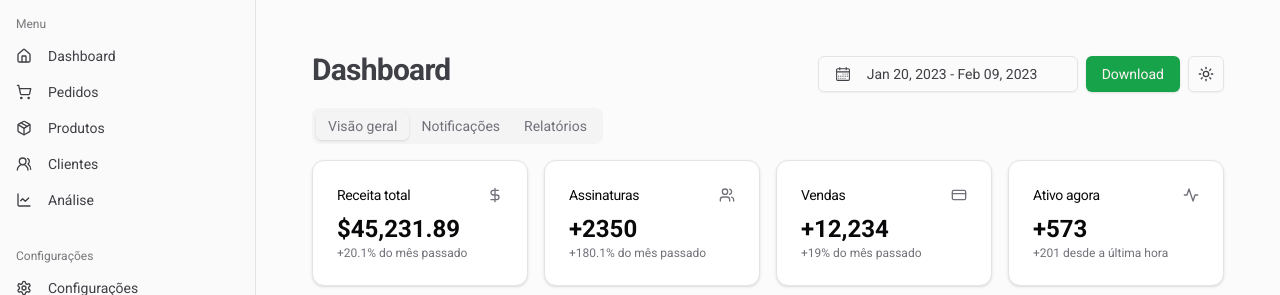
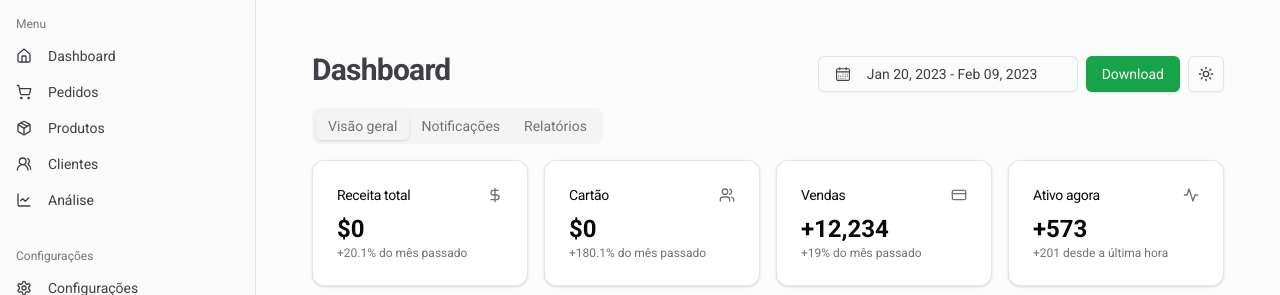
Before and after one commit to PedroLuc-cpu/finance-controll, a Next.js app: page /dashboard in a window 1280 px wide. Shown: the top 295 px of the page. Built offline with nearby package versions, Linux system fonts and the light colour scheme; no server answers.

Commit message:
feat: adicionar integração com a API de saldo da Stripe
- Criada rota de API `/api/stripe/balance` para obter o saldo da conta Stripe
- Configurado Stripe SDK e variáveis de ambiente para acesso seguro à API
- Implementado componente frontend para buscar e exibir saldo disponível e pendente.

```diff
--- a/biome.json
+++ b/biome.json
@@ -21,10 +21,5 @@
 		"rules": {
 			"recommended": true
 		}
-	},
-	"javascript": {
-		"formatter": {
-			"quoteStyle": "double"
-		}
 	}
 }
--- a/package.json
+++ b/package.json
@@ -66,6 +66,7 @@
     "react-resizable-panels": "^2.1.5",
     "recharts": "^2.13.0",
     "sonner": "^1.5.0",
+    "stripe": "^17.3.1",
     "tailwind-merge": "^2.5.4",
     "tailwindcss-animate": "^1.0.7",
     "vaul": "^1.1.0",
--- a/src/components/ui/calendar.tsx
+++ b/src/components/ui/calendar.tsx
@@ -1,8 +1,9 @@
-import * as React from "react";
+import type * as React from "react";
 import { ChevronLeftIcon, ChevronRightIcon } from "@radix-ui/react-icons";
 import { DayPicker } from "react-day-picker";
+import { cn } from "@/lib/utils";
+import { ptBR } from "date-fns/locale";
 
-import { cn } from "@/lib/utils";
 import { buttonVariants } from "@/components/ui/button";
 
 export type CalendarProps = React.ComponentProps<typeof DayPicker>;
@@ -15,6 +16,7 @@ function Calendar({
 }: CalendarProps) {
   return (
     <DayPicker
+      locale={ptBR}
       showOutsideDays={showOutsideDays}
       className={cn("p-3", className)}
       classNames={{
@@ -25,7 +27,7 @@ function Calendar({
         nav: "space-x-1 flex items-center",
         nav_button: cn(
           buttonVariants({ variant: "outline" }),
-					"h-7 w-7 bg-transparent p-0 opacity-50 hover:opacity-100",
+          "h-7 w-7 bg-transparent p-0 opacity-50 hover:opacity-100"
         ),
         nav_button_previous: "absolute left-1",
         nav_button_next: "absolute right-1",
@@ -38,11 +40,11 @@ function Calendar({
           "relative p-0 text-center text-sm focus-within:relative focus-within:z-20 [&:has([aria-selected])]:bg-accent [&:has([aria-selected].day-outside)]:bg-accent/50 [&:has([aria-selected].day-range-end)]:rounded-r-md",
           props.mode === "range"
             ? "[&:has(>.day-range-end)]:rounded-r-md [&:has(>.day-range-start)]:rounded-l-md first:[&:has([aria-selected])]:rounded-l-md last:[&:has([aria-selected])]:rounded-r-md"
-						: "[&:has([aria-selected])]:rounded-md",
+            : "[&:has([aria-selected])]:rounded-md"
         ),
         day: cn(
           buttonVariants({ variant: "ghost" }),
-					"h-8 w-8 p-0 font-normal aria-selected:opacity-100",
+          "h-8 w-8 p-0 font-normal aria-selected:opacity-100"
         ),
         day_range_start: "day-range-start",
         day_range_end: "day-range-end",
--- a/src/layout/app-sidebar.tsx
+++ b/src/layout/app-sidebar.tsx
@@ -167,28 +167,28 @@ export function AppSidebar() {
                 <DropdownMenuGroup>
                   <DropdownMenuItem>
                     <Sparkles />
-										Upgrade to Pro
+                    Atualizar para Pro{" "}
                   </DropdownMenuItem>
                 </DropdownMenuGroup>
                 <DropdownMenuSeparator />
                 <DropdownMenuGroup>
+                  <Link href="/settings">
                     <DropdownMenuItem>
                       <BadgeCheck />
-										Account
+                      Conta
                     </DropdownMenuItem>
-									<DropdownMenuItem>
-										<CreditCard />
-										Billing
-									</DropdownMenuItem>
+                  </Link>
+                  <Link href="/settings">
                     <DropdownMenuItem>
                       <Bell />
-										Notifications
+                      Notificações
                     </DropdownMenuItem>
+                  </Link>
                 </DropdownMenuGroup>
                 <DropdownMenuSeparator />
                 <DropdownMenuItem onClick={() => signOut()}>
                   <LogOut />
-									Log out
+                  Sair{" "}
                 </DropdownMenuItem>
               </DropdownMenuContent>
             </DropdownMenu>
--- /dev/null
+++ b/src/pages/api/stripe/balance.ts
@@ -0,0 +1,22 @@
+import type { NextApiRequest, NextApiResponse } from "next";
+import Stripe from "stripe";
+
+const stripe = new Stripe(process.env.STRIPE_SECRET_KEY as string);
+
+export default async function handler(
+  req: NextApiRequest,
+  res: NextApiResponse
+) {
+  if (req.method !== "GET") {
+    return res.status(405).json("Método não permitido");
+  }
+  try {
+    const balance = await stripe.balance.retrieve();
+    res.status(200).json({
+      available: balance.available,
+      pending: balance.pending,
+    });
+  } catch (error) {
+    res.status(500).json({ error: "Erro ao recuperar saldo" });
+  }
+}
--- a/src/pages/dashboard.tsx
+++ b/src/pages/dashboard.tsx
@@ -29,13 +29,35 @@ import { Mail } from "@/components/mail/components/mail";
 import { GoogleAPI } from "@/services/API/googleApi/inbox";
 import { useEffect, useState } from "react";
 import type { Mails } from "@/model/email";
-import { atom } from "jotai";
+import { z } from "zod";
 
-const emailAtom = atom<Mails[]>([]);
+const schemaBalance = z.object({
+  available: z.array(
+    z.object({
+      amoun: z.number(),
+      currency: z.string(),
+      source_types: z.object({
+        card: z.number(),
+      }),
+    })
+  ),
+  pending: z.array(
+    z.object({
+      amoun: z.number(),
+      currency: z.string(),
+      source_types: z.object({
+        card: z.number(),
+      }),
+    })
+  ),
+});
+
+type balanceType = z.infer<typeof schemaBalance>;
 
 export default function dashboard() {
   const { setTheme } = useTheme();
   const [emails, setEmail] = useState<Mails[]>([]);
+  const [balance, setBalance] = useState<balanceType>();
 
   useEffect(() => {
     GoogleAPI.getGoogleInboxAPI().then((response) => {
@@ -43,7 +65,23 @@ export default function dashboard() {
     });
   }, []);
 
-	console.log(emails);
+  useEffect(() => {
+    const fetchBalance = async () => {
+      try {
+        const response = await fetch(
+          "http://localhost:3000/api/stripe/balance"
+        );
+        if (!response.ok) {
+          throw new Error("Erro ao obeter o salto");
+        }
+        const data = await response.json();
+        setBalance(data);
+      } catch (error) {
+        console.log(error);
+      }
+    };
+    fetchBalance();
+  }, []);
 
   return (
     <SidebarProvider>
@@ -110,7 +148,9 @@ export default function dashboard() {
                         </svg>
                       </CardHeader>
                       <CardContent>
-												<div className="text-2xl font-bold">$45,231.89</div>
+                        <div className="text-2xl font-bold">
+                          ${balance?.available[0].amoun ?? 0}
+                        </div>
                         <p className="text-xs text-muted-foreground">
                           +20.1% do mês passado
                         </p>
@@ -119,7 +159,7 @@ export default function dashboard() {
                     <Card>
                       <CardHeader className="flex flex-row items-center justify-between space-y-0 pb-2">
                         <CardTitle className="text-sm font-medium">
-													Assinaturas
+                          Cartão
                         </CardTitle>
                         {/* biome-ignore lint/a11y/noSvgWithoutTitle: <explanation> */}
                         <svg
@@ -138,7 +178,9 @@ export default function dashboard() {
                         </svg>
                       </CardHeader>
                       <CardContent>
-												<div className="text-2xl font-bold">+2350</div>
+                        <div className="text-2xl font-bold">
+                          ${balance?.available[0].source_types.card ?? 0}
+                        </div>
                         <p className="text-xs text-muted-foreground">
                           +180.1% do mês passado
                         </p>
--- a/src/pages/settings.tsx
+++ b/src/pages/settings.tsx
@@ -5,6 +5,7 @@ import { AppHeader } from "@/layout/app-header";
 import { AppSidebar } from "@/layout/app-sidebar";
 import { Tabs, TabsContent, TabsList, TabsTrigger } from "@/components/ui/tabs";
 import { Input } from "@/components/ui/input";
+
 import {
   Popover,
   PopoverContent,
@@ -48,14 +49,7 @@ export default function Settings() {
   });
 
   function onSubmit(data: z.infer<typeof FormSchema>) {
-		toast({
-			title: "You submitted the following values:",
-			description: (
-				<pre className="mt-2 w-[340px] rounded-md bg-slate-950 p-4">
-					<code className="text-white">{JSON.stringify(data, null, 2)}</code>
-				</pre>
-			),
-		});
+    console.log(data);
   }
 
   return (
@@ -169,11 +163,11 @@ export default function Settings() {
                                           className={cn(
                                             "w-[240px] pl-3 text-left font-normal",
                                             !field.value &&
-																							"text-muted-foreground",
+                                              "text-muted-foreground"
                                           )}
                                         >
                                           {field.value ? (
-																						format(field.value, "PPP")
+                                            format(field.value, "P")
                                           ) : (
                                             <span>Escolha uma data</span>
                                           )}
@@ -190,7 +184,6 @@ export default function Settings() {
                                         selected={field.value}
                                         onSelect={field.onChange}
                                         disabled={(date) =>
-																					date > new Date() ||
                                           date < new Date("1900-01-01")
                                         }
                                         initialFocus
```
Also changed, not shown: src/middleware.ts (indentation only), 2 other files (tests, documents, lock files or other folders). Lines whose indentation alone changed are shown as unchanged.
